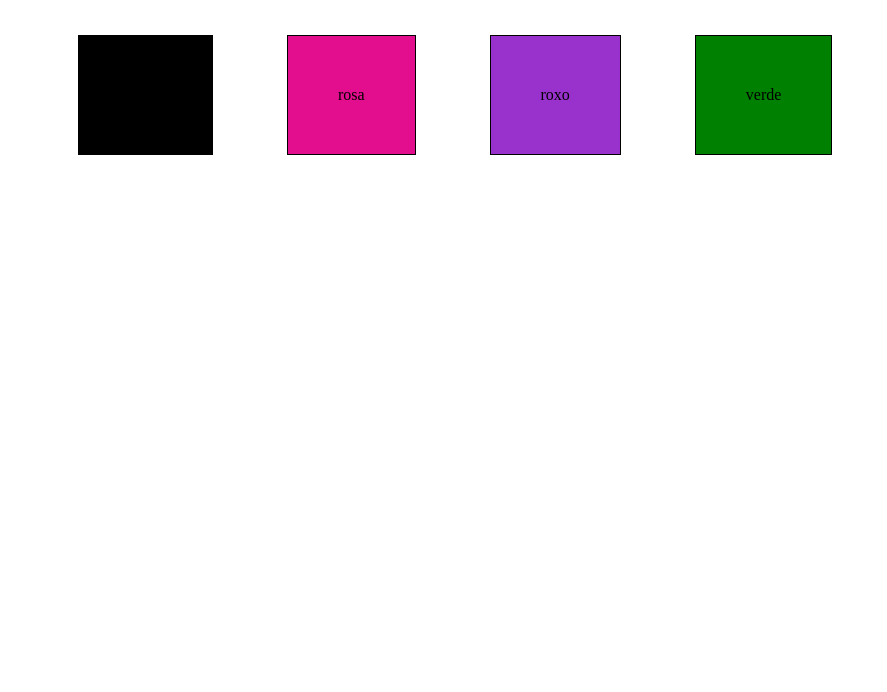
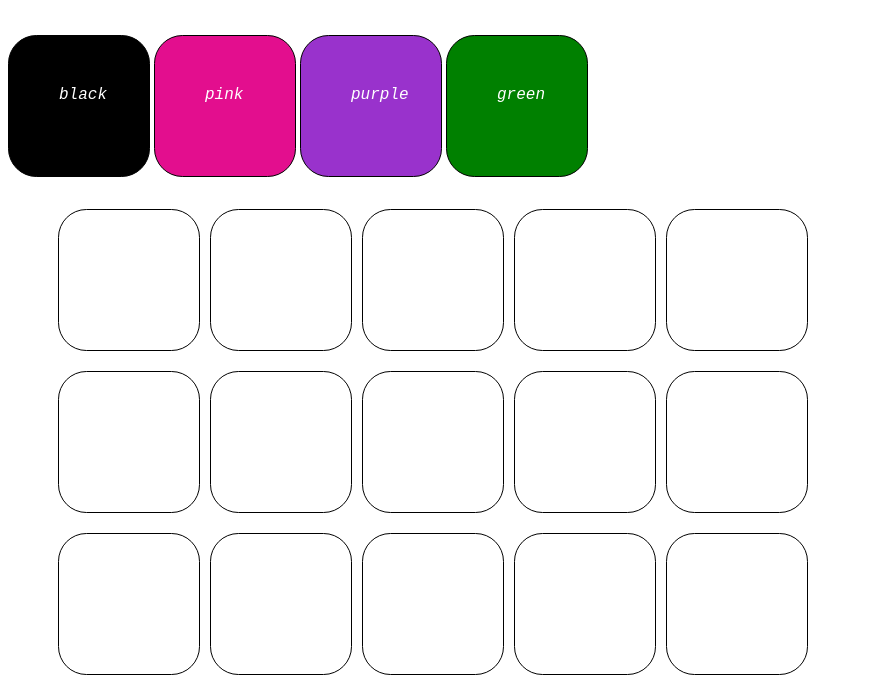
Before and after one commit to clarareis/Pixels_Art-Project, a website: page index.html in a window 1280 px wide. Shown: the part 61-753 px from the top of the page, without its empty margins (0-887 px from the left). Drawn offline with Linux system fonts and the light colour scheme.

Commit message:
Adicionando os requisitos 4 e 5

```diff
--- a/index.html
+++ b/index.html
@@ -8,13 +8,18 @@
     <link rel="stylesheet" type="text/css" href="style.css">
 </head>
 <body>
-    <h1 id="title"> Paleta de Cores </h1>
-    <div id = "color-palette">
-        <p class = "color" id="black"> preto </p>
-        <p class = "color" id="pink"> rosa </p>
-        <p class = "color" id="purple"> roxo </p>
-        <p class = "color" id="green"> verde </p>
+    <main>
+        <h1 id="title"> Paleta de Cores </h1>
+        <div id = "color-palette">
+            <p class = "color" id="black"> black </p>
+            <p class = "color" id="pink"> pink </p>
+            <p class = "color" id="purple"> purple </p>
+            <p class = "color" id="green"> green </p>
+        </div>
+        <div id="pixel-board">
 
+        </div>
+    </main>
 <script src="script.js"></script>
 </body>
 </html>
--- a/script.js
+++ b/script.js
@@ -1 +1,62 @@
-//document.getElementById('pink').style.background = red;
+/*let elementBox = document.getElementsByClassName('table')[0];
+let secondList = document.createElement('li');
+elementBox.appendChild(secondList);
+//console.log(list);
+firstList.classList.add("box1");
+secondList.classList.add("box2");*/
+
+
+/* for (index = 0; index <5; index +=1){
+    let elementBox1 = document.getElementById("pixel-board");
+    //elementBox1 * 1;
+    let firstList = document.createElement('ul');
+    elementBox1.appendChild(firstList);
+    firstList.classList.add("box1");
+    for (index2 = 0; index2 <5; index2 +=1){
+    let elementBox2 = document.getElementsByClassName('box1')[0];
+    //elementBox2 * 1;
+    let secondList = document.createElement('li');
+    elementBox2.appendChild(secondList);
+    secondList.classList.add("box2");
+}
+} */
+//criando 5 ul dinamicamente dentro da minha div
+for (index = 0; index <5; index +=1){
+    let elementBox1 = document.getElementById("pixel-board");
+    //elementBox1 * 1;
+    let firstList = document.createElement('ul');
+    elementBox1.appendChild(firstList);
+    firstList.classList.add("box1");
+}
+//criando 5 li dinamicamente dentro de cada ul já criada anteriormente.
+// ver se teria como fazer com 1 único for para fazer 5 li dentro de cada ul.
+for (index = 0; index <5; index +=1){
+let elementBox2 = document.getElementsByClassName('box1')[0];
+let firstLine = document.createElement('li');
+    elementBox2.appendChild(firstLine);
+    firstLine.classList.add("pixel");
+}
+for (index = 0; index <5; index +=1){
+    let elementBox2 = document.getElementsByClassName('box1')[1];
+    let secondLine = document.createElement('li');
+        elementBox2.appendChild(secondLine);
+        secondLine.classList.add("pixel");
+    }
+for (index = 0; index <5; index +=1){
+    let elementBox2 = document.getElementsByClassName('box1')[2];
+    let thirdLine = document.createElement('li');
+        elementBox2.appendChild(thirdLine);
+        thirdLine.classList.add("pixel");
+    }
+for (index = 0; index <5; index +=1){
+    let elementBox2 = document.getElementsByClassName('box1')[3];
+    let fourLine = document.createElement('li');
+        elementBox2.appendChild(fourLine);
+        fourLine.classList.add("pixel");
+    }
+for (index = 0; index <5; index +=1){
+    let elementBox2 = document.getElementsByClassName('box1')[4];
+    let fiveLine = document.createElement('li');
+        elementBox2.appendChild(fiveLine);
+        fiveLine.classList.add("pixel");
+    }
--- a/style.css
+++ b/style.css
@@ -1,13 +1,30 @@
 #title{
     text-align: center;
 }
+
 .color {
+    font: italic 12pt monospace ;
     display: inline-block;
     border: 1px solid black;
     padding: 50px;
-    margin-left: 70px;
+    color: white;
+    border-radius: 20%;
+    width: 40px;
+    height: 40px;
+}
 
+.pixel {
+    display: inline-block;
+    border: 1px solid black;
+    padding: 50px;
+    border-radius: 20%;
+    margin-left: 10px;
+    background-color: white;
+    width: 40px;
+    height: 40px;
 }
+
+
 #black{
     background-color: black;
 }
```
Also changed, not shown: cypress/screenshots/project.spec.js/4 - Adicione à página um quadro de pixels, com 25 pixels -- Verifica se cada pixel individual dentro do quadro possui a `classe` denominada `pixel` (failed).png (deleted), cypress/screenshots/project.spec.js/4 - Adicione à página um quadro de pixels, com 25 pixels -- Verifica se o quadro de pixels possui o `id` denominado `pixel-board` (failed).png (deleted), 2 other files.
